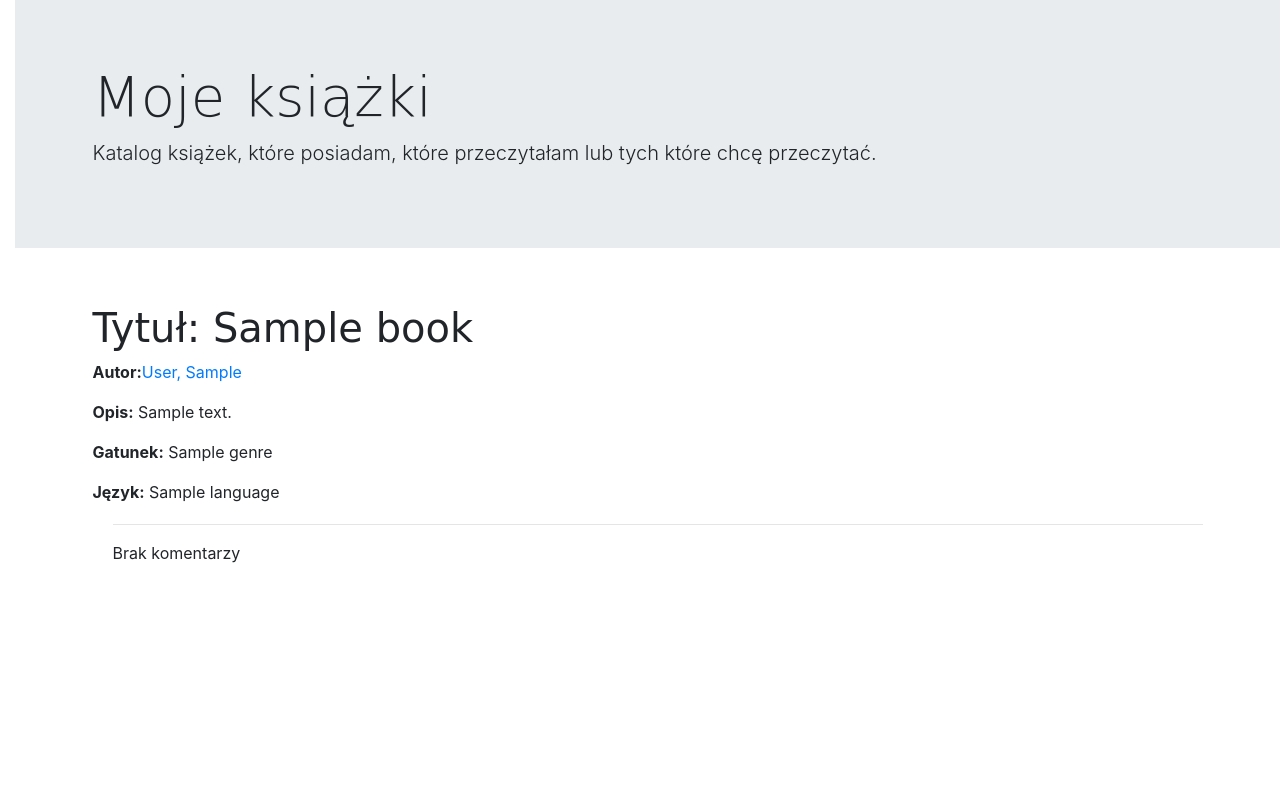
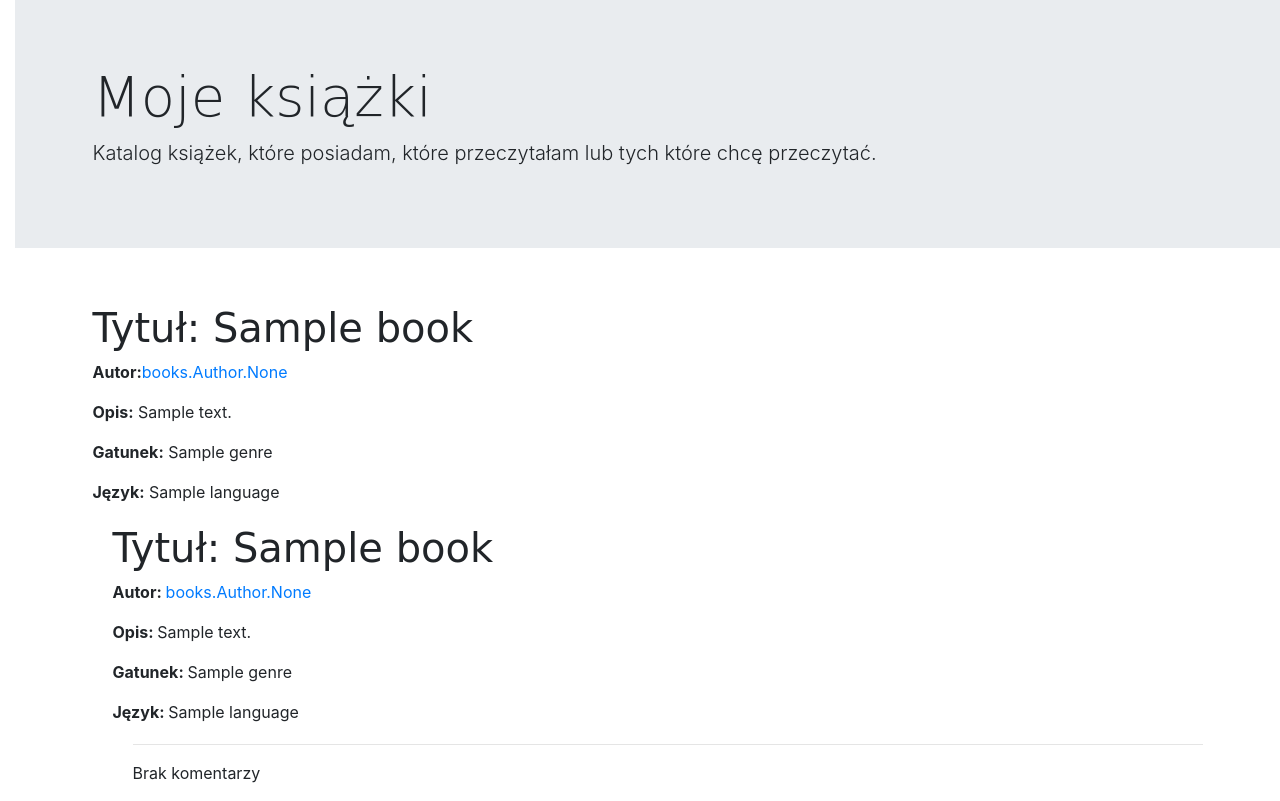
Before and after one commit to maknetaRo/my-books, a Django app: page /book/1/ in a window 1280 px wide. Shown: the part 57-858 px from the top of the page. Before the commit the page ends 620 px from the top, so only its background shows below. Run offline with Django 3.2, Linux system fonts and the light colour scheme; tables that the repository leaves empty hold one stand-in row (values such as "Sample post"); some libraries are stand-ins or nearby versions.

Commit message:
In models changed author of the book to ManyToMany relationship but facing problems in templates with displaying authors' names

```diff
--- a/books/admin.py
+++ b/books/admin.py
@@ -13,7 +13,7 @@
 
 @admin.register(Book)
 class BookAdmin(admin.ModelAdmin):
-    list_display = ('title', 'author', 'display_genre', 'display_language')
+    list_display = ('title', 'get_authors', 'display_genre', 'display_language')
 
 
 admin.site.register(Genre)
--- a/books/models.py
+++ b/books/models.py
@@ -17,7 +17,7 @@
 
 
 class Book(models.Model):
-    author = models.ForeignKey('Author', on_delete=models.SET_NULL, null=True, blank=True)
+    author = models.ManyToManyField('Author')
     title = models.CharField(max_length=200)
     text = models.TextField(max_length=50000)
     genre = models.ManyToManyField('Genre', help_text='Select a genre for a book')
@@ -25,6 +25,9 @@
 
     def __str__(self):
         return self.title
+
+    def get_authors(self):
+        return ', '.join([str(a) for a in self.author.all()])
 
     def get_absolute_url(self):
         return reverse('book_detail', args=[str(self.id)])
--- a/books/templates/books/book_detail.html
+++ b/books/templates/books/book_detail.html
@@ -14,7 +14,19 @@
 
      <div style="margin-left:20px;margin-top:20px">
 
+       <h1>Tytuł: {{ book.title }}</h1>
 
+       <p><strong>Autor: </strong><a href="{% url 'author_detail' %}">
+         {% for author in book.author.all %} {{ book.author }}
+         {% if not forloop.last %}, {% endif %}{% endfor %}</a></p>
+       <p><strong>Opis: </strong> {{ book.text }}</p>
+       <p><strong>Gatunek: </strong> {% for genre in book.genre.all %}
+        {{ genre }}{% if not forloop.last %}, {% endif %}{% endfor %}</p>
+       <p><strong>Język: </strong> {% for language in book.language.all %}
+        {{ language }}{% if not forloop.last %}, {% endif %}{% endfor %}</p>
+
+
+<div style="margin-left: 20px;margin-top:20px">
 <hr>
 {% for comment in post.comments.all %}
   <div class="comment">
--- a/books/templates/books/book_list.html
+++ b/books/templates/books/book_list.html
@@ -6,7 +6,11 @@
   {% for book in books %}
     <div class="book">
       <h1><a href="{% url 'book_detail' pk=book.pk %}">{{ book.title }}</a></h1>
-      <h2><a href="">{{ book.author }}</a></h2>
+
+        {% for author in book.author.all %}
+          <h4><a href="">{{ book.author }}</a></h4>
+        {% endfor %}
+
         <p>{{ book.text|linebreaksbr }}</p>
       <p><a href="{% url 'book_detail' pk=book.pk %}">Comments:
         {{ book.comments.count }}</a></p>
```
Also changed, not shown: books/migrations/0007_auto_20181105_2122.py (added), books/migrations/0008_auto_20181105_2141.py (added).
